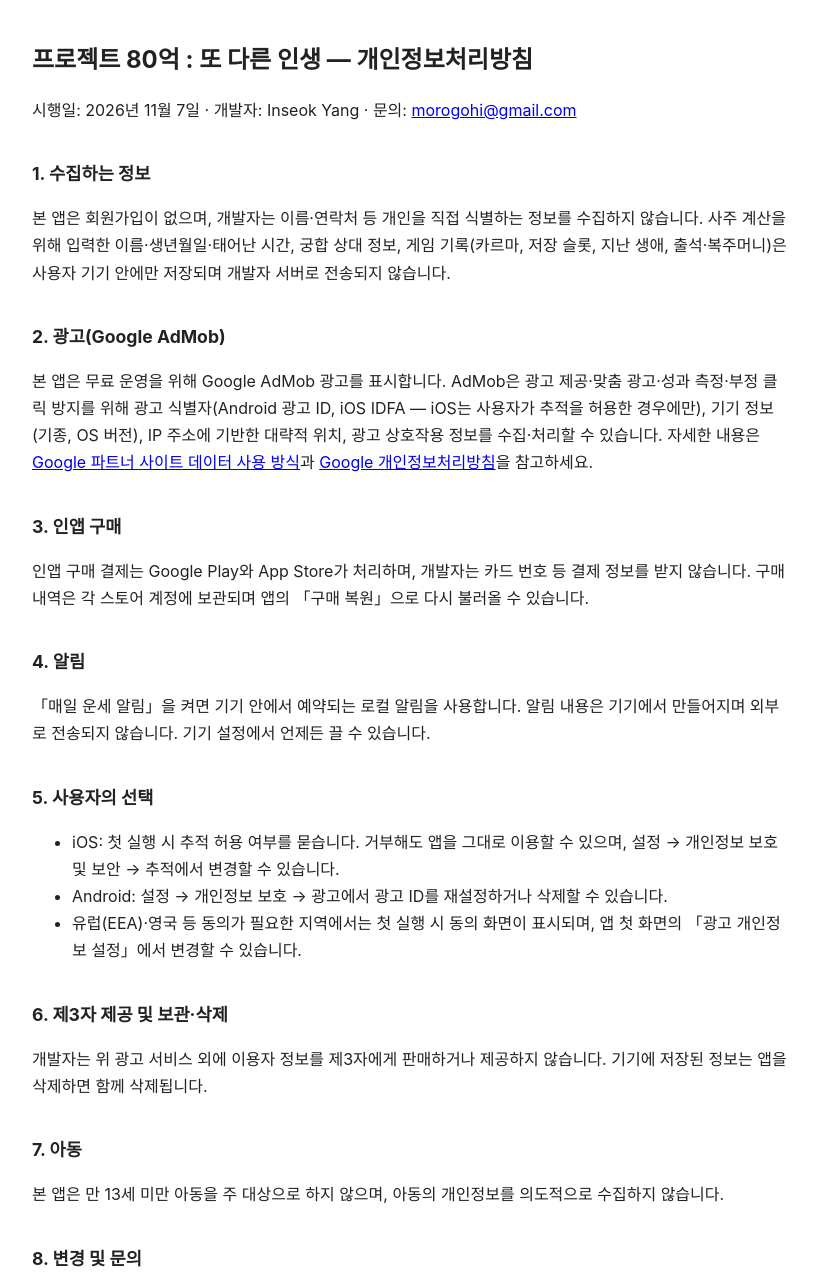
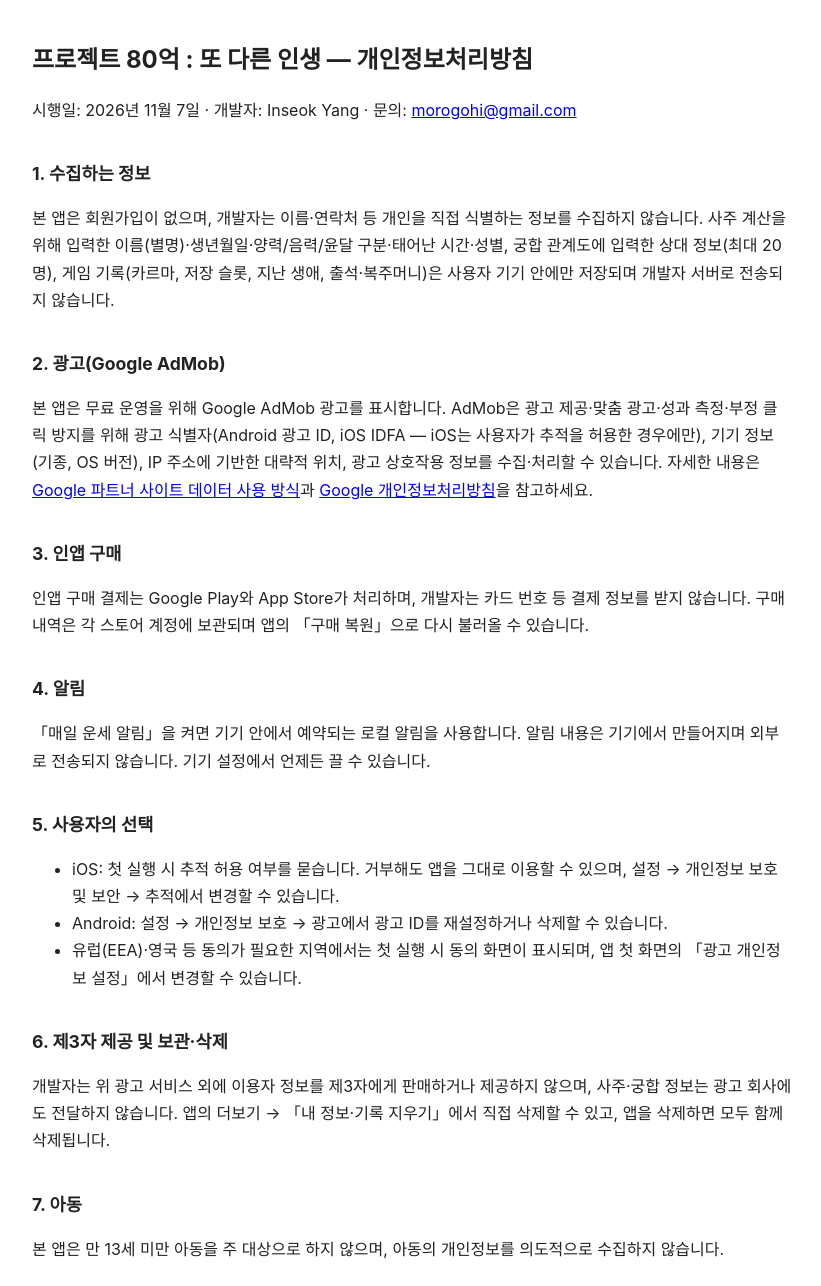
Before and after one commit to morogohi/morogohi.github.io, a plain HTML site: page project8b/privacy-policy.html in a window 1280 px wide. Shown: the top 1286 px of the page, without its empty margins (228-1049 px from the left). Drawn offline with Linux system fonts and the light colour scheme.

Commit message:
프로젝트 80억 개인정보처리방침: 저장 항목·삭제 방법 보강
Co-Authored-By: Claude Opus 5.5 <noreply@anthropic.com>
Claude-Session: https://claude.ai/code/session_01Tgp1o6EpxXK7YKVHYeStVi

```diff
--- a/project8b/privacy-policy.html
+++ b/project8b/privacy-policy.html
@@ -11,7 +11,7 @@
 <p>시행일: 2026년 11월 7일 · 개발자: Inseok Yang · 문의: <a href="mailto:morogohi@gmail.com">morogohi@gmail.com</a></p>
 
 <h2>1. 수집하는 정보</h2>
-<p>본 앱은 회원가입이 없으며, 개발자는 이름·연락처 등 개인을 직접 식별하는 정보를 수집하지 않습니다. 사주 계산을 위해 입력한 이름·생년월일·태어난 시간, 궁합 상대 정보, 게임 기록(카르마, 저장 슬롯, 지난 생애, 출석·복주머니)은 사용자 기기 안에만 저장되며 개발자 서버로 전송되지 않습니다.</p>
+<p>본 앱은 회원가입이 없으며, 개발자는 이름·연락처 등 개인을 직접 식별하는 정보를 수집하지 않습니다. 사주 계산을 위해 입력한 이름(별명)·생년월일·양력/음력/윤달 구분·태어난 시간·성별, 궁합 관계도에 입력한 상대 정보(최대 20명), 게임 기록(카르마, 저장 슬롯, 지난 생애, 출석·복주머니)은 사용자 기기 안에만 저장되며 개발자 서버로 전송되지 않습니다.</p>
 
 <h2>2. 광고(Google AdMob)</h2>
 <p>본 앱은 무료 운영을 위해 Google AdMob 광고를 표시합니다. AdMob은 광고 제공·맞춤 광고·성과 측정·부정 클릭 방지를 위해 광고 식별자(Android 광고 ID, iOS IDFA — iOS는 사용자가 추적을 허용한 경우에만), 기기 정보(기종, OS 버전), IP 주소에 기반한 대략적 위치, 광고 상호작용 정보를 수집·처리할 수 있습니다. 자세한 내용은 <a href="https://policies.google.com/technologies/partner-sites">Google 파트너 사이트 데이터 사용 방식</a>과 <a href="https://policies.google.com/privacy">Google 개인정보처리방침</a>을 참고하세요.</p>
@@ -30,7 +30,7 @@
 </ul>
 
 <h2>6. 제3자 제공 및 보관·삭제</h2>
-<p>개발자는 위 광고 서비스 외에 이용자 정보를 제3자에게 판매하거나 제공하지 않습니다. 기기에 저장된 정보는 앱을 삭제하면 함께 삭제됩니다.</p>
+<p>개발자는 위 광고 서비스 외에 이용자 정보를 제3자에게 판매하거나 제공하지 않으며, 사주·궁합 정보는 광고 회사에도 전달하지 않습니다. 앱의 더보기 → 「내 정보·기록 지우기」에서 직접 삭제할 수 있고, 앱을 삭제하면 모두 함께 삭제됩니다.</p>
 
 <h2>7. 아동</h2>
 <p>본 앱은 만 13세 미만 아동을 주 대상으로 하지 않으며, 아동의 개인정보를 의도적으로 수집하지 않습니다.</p>
```
